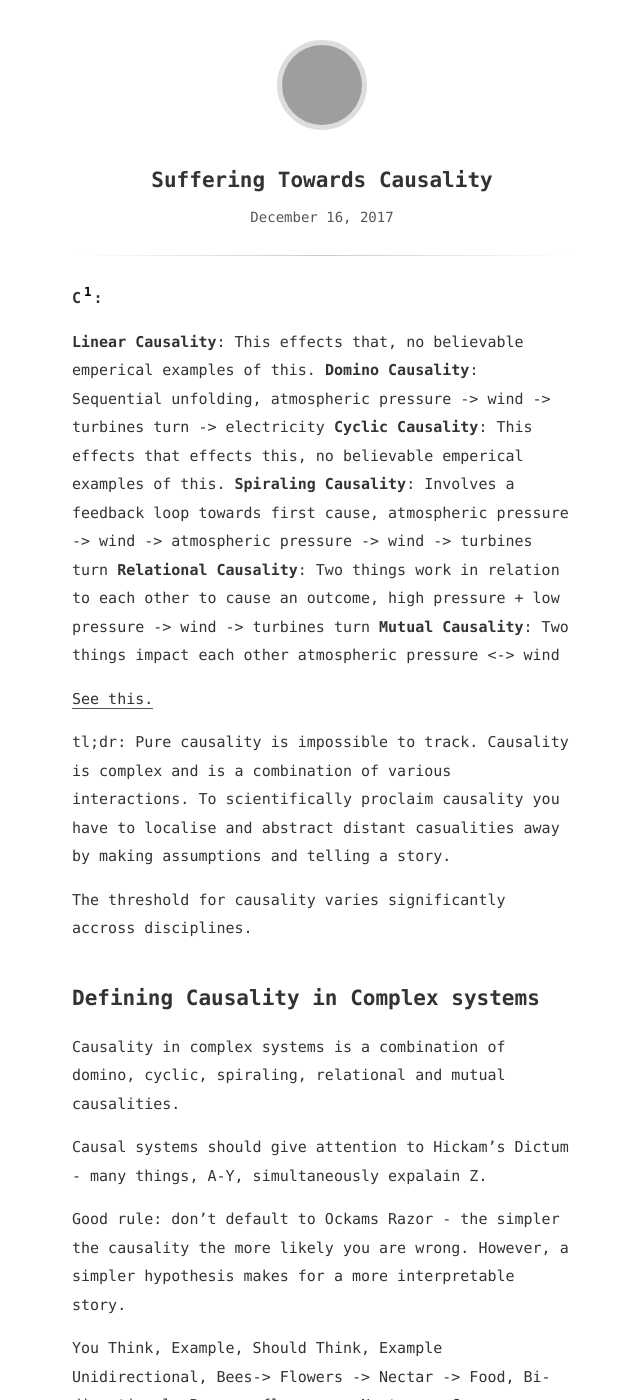
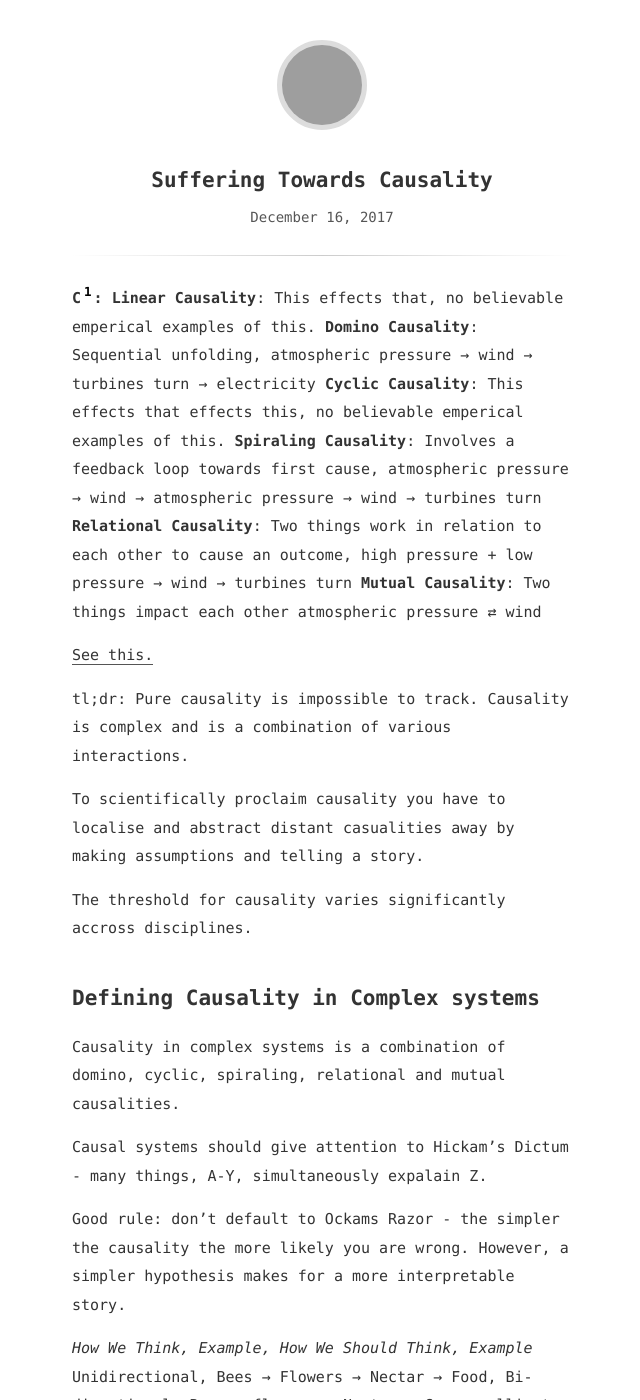
Before and after one commit to firmai/snowde.github.io, a Jekyll site: the page built from _posts/2017-12-16-suffering-towards-causality.md, in a window 1280 px wide and 1400 px high. Shown: the whole window, without its empty margins (318-958 px from the left). Built offline with Jekyll 4.4.1, drawn with Linux system fonts in a browser that asks for light colours; some of the changed text lies outside the part shown; grey boxes are pictures that could not be loaded.

Commit message:
Update 2017-12-16-suffering-towards-causality.md
2

```diff
--- a/_posts/2017-12-16-suffering-towards-causality.md
+++ b/_posts/2017-12-16-suffering-towards-causality.md
@@ -3,18 +3,18 @@ title: Suffering Towards Causality
 updated: 2017-12-18 10:37
 ---
 
-**C[^1]:**
-
-**Linear Causality**: This effects that, no believable emperical examples of this.
-**Domino Causality**: Sequential unfolding, atmospheric pressure -> wind -> turbines turn -> electricity
+**C[^1]:** **Linear Causality**: This effects that, no believable emperical examples of this.
+**Domino Causality**: Sequential unfolding, atmospheric pressure → wind → turbines turn → electricity
 **Cyclic Causality**: This effects that effects this, no believable emperical examples of this.
-**Spiraling Causality**: Involves a feedback loop towards first cause, atmospheric pressure -> wind -> atmospheric pressure -> wind -> turbines turn
-**Relational Causality**: Two things work in relation to each other to cause an outcome, high pressure + low pressure -> wind -> turbines turn
-**Mutual Causality**: Two things impact each other atmospheric pressure <-> wind
+**Spiraling Causality**: Involves a feedback loop towards first cause, atmospheric pressure → wind → atmospheric pressure → wind → turbines turn
+**Relational Causality**: Two things work in relation to each other to cause an outcome, high pressure + low pressure → wind → turbines turn
+**Mutual Causality**: Two things impact each other atmospheric pressure ⇄ wind
 
  <a href="https://github.com/snowde/snowde.github.io/blob/master/assets/AirPressureModule.pdf" target="_blank">See this.</a>
 
-tl;dr: Pure causality is impossible to track. Causality is complex and is a combination of various interactions. To scientifically proclaim causality you have to localise and abstract distant casualities away by making assumptions and telling a story.
+tl;dr: Pure causality is impossible to track. Causality is complex and is a combination of various interactions.
+
+To scientifically proclaim causality you have to localise and abstract distant casualities away by making assumptions and telling a story.
 
 The threshold for causality varies significantly accross disciplines.
 
@@ -26,9 +26,11 @@ Causal systems should give attention to Hickam's Dictum - many things, A-Y, simu
 
 Good rule: don’t default to Ockams Razor - the simpler the causality the more likely you are wrong. However, a simpler hypothesis makes for a more interpretable story.
 
-You Think, Example, Should Think, Example
-Unidirectional, Bees-> Flowers -> Nectar -> Food, Bi-directional, Bees -> flowers -> Nectar -> Cross-pollinate -> flowers -> nectar -> bees.
-'Obviously' Perceptible, Heavy Object -> Sinks, Non-obvious, Dense Object -> Sinks
+*How We Think, Example, How We Should Think, Example*
+<br />
+Unidirectional, Bees → Flowers → Nectar → Food, Bi-directional, Bees → flowers → Nectar → Cross-pollinate → flowers → nectar → bees.
+<br />
+'Obviously' Perceptible, Heavy Object → Sinks, Non-obvious, Dense Object → Sinks
 
 
 ### The path of causality can never be complete.
```
